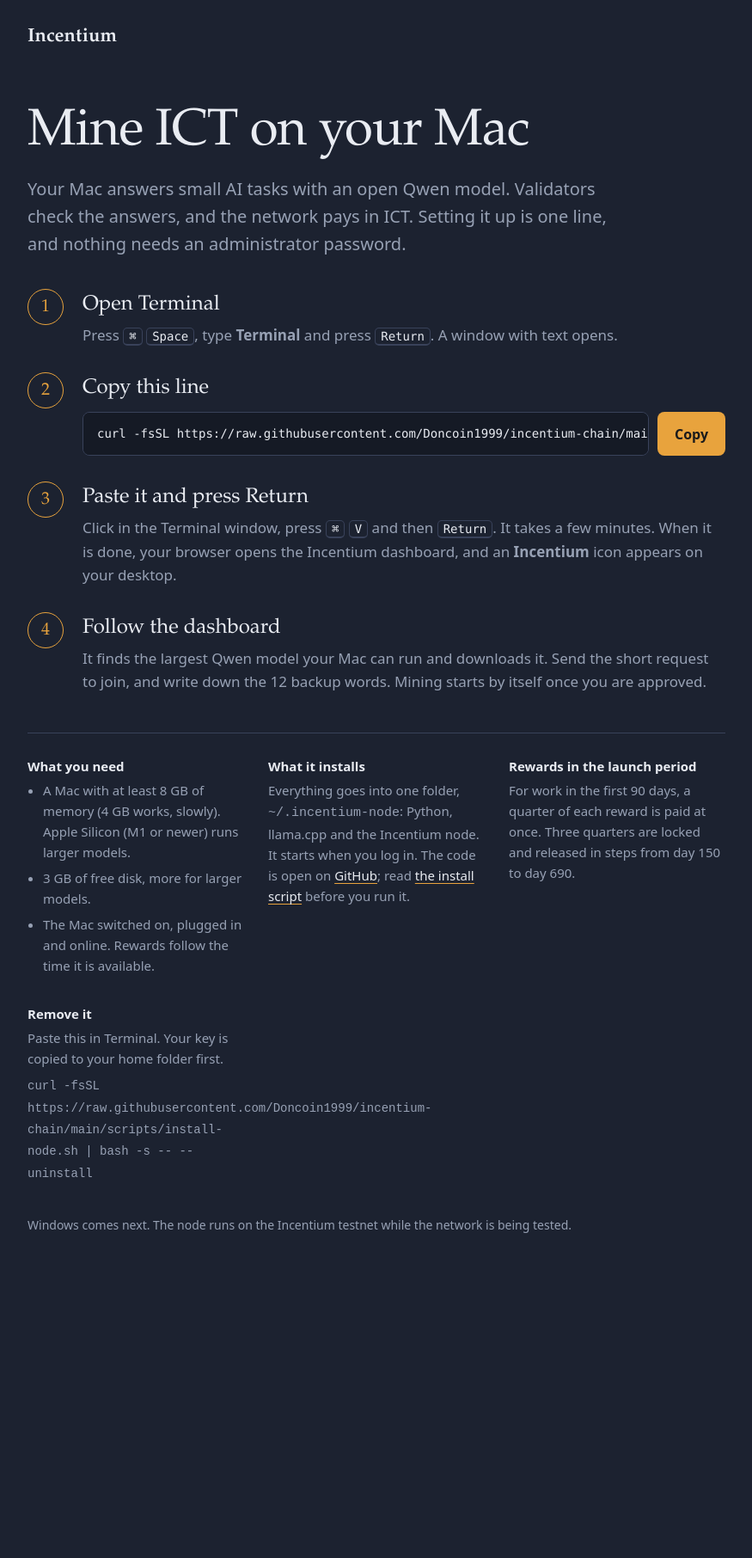
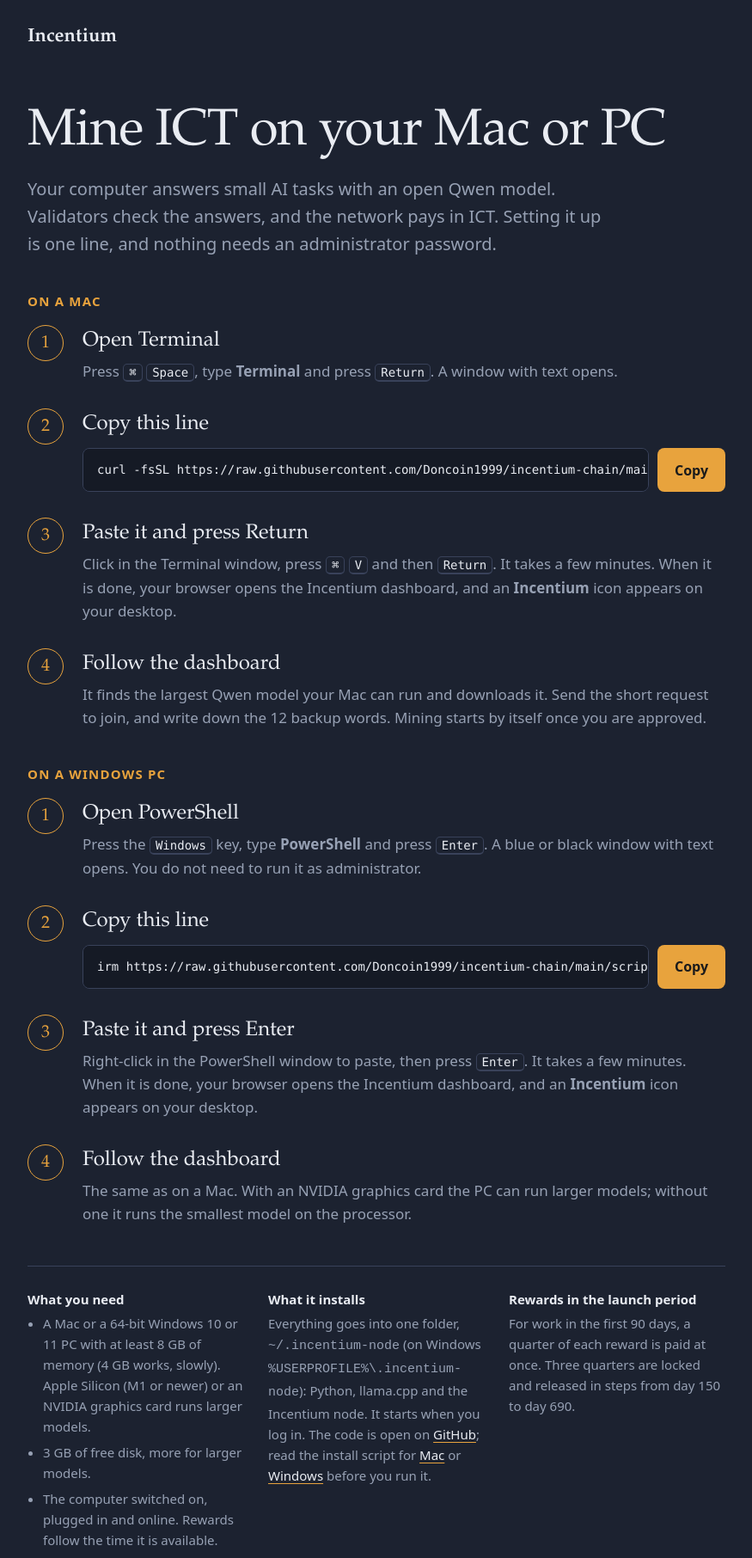
Before and after one commit to Doncoin1999/incentium-chain, a plain HTML site: page site/mine/index.html in a window 1280 px wide. Shown: the top 1812 px of the page at 86% size, without its empty margins (202-1077 px from the left). Before the commit the page ends 1515 px from the top, so only its background shows below. Drawn offline with Linux system fonts and the light colour scheme.

Commit message:
Windows installer for the Incentium node
scripts/install-node.ps1 does on Windows what install-node.sh does on a
Mac, with one PowerShell line and no administrator rights: uv and Python
3.12, the node code, llama.cpp (CUDA 12.4 build with an NVIDIA card,
falling back to the CPU build), settings, a hidden launcher that restarts
the node and starts at login, a desktop icon and the dashboard.
$env:INCENTIUM_UNINSTALL=1 removes it and backs up the miner key.

The node keeps Windows awake while it works, as caffeinate does on Mac.
CI runs the installer end to end in Windows PowerShell 5.1, and the
neuron job installs substrate-interface so its end-to-end test can run.
The mining page shows the Windows steps.

Co-Authored-By: Claude Opus 5.5 <noreply@anthropic.com>
Claude-Session: https://claude.ai/code/session_01Fqzt48i4U9tbwnHuz9gmZF

```diff
--- a/site/mine/index.html
+++ b/site/mine/index.html
@@ -3,9 +3,9 @@
 <head>
 <meta charset="utf-8">
 <meta name="viewport" content="width=device-width, initial-scale=1">
-<title>Mine ICT on your Mac · Incentium</title>
+<title>Mine ICT on your Mac or PC · Incentium</title>
 <link rel="icon" type="image/svg+xml" href="/brand/incentium-logo-white-on-black.svg">
-<meta name="description" content="Run an Incentium node on your Mac with one command. It picks the Qwen model your Mac can run, answers AI tasks and earns ICT.">
+<meta name="description" content="Run an Incentium node on your Mac or Windows PC with one command. It picks the Qwen model your Mac can run, answers AI tasks and earns ICT.">
 <style>
   :root {
     --slate: #1c2230; --panel: #242b3a; --line: #39425a; --text: #e9ecf2; --muted: #97a1b4; --lamp: #e8a33d;
@@ -40,15 +40,17 @@
   .facts p, .facts li { color: var(--muted); font-size: 15px; margin: 0 0 6px; }
   .facts ul { padding-left: 18px; margin: 0; }
   .small { font-size: 14px; color: var(--muted); }
+  h2.os { font: 600 15px var(--sans); text-transform: uppercase; letter-spacing: .08em; color: var(--lamp); margin: 8px 0 22px; }
 </style>
 </head>
 <body>
 <div class="wrap">
   <header><a class="mark" href="/">Incentium</a></header>
 
-  <h1>Mine ICT on your Mac</h1>
-  <p class="lede">Your Mac answers small AI tasks with an open Qwen model. Validators check the answers, and the network pays in ICT. Setting it up is one line, and nothing needs an administrator password.</p>
+  <h1>Mine ICT on your Mac or PC</h1>
+  <p class="lede">Your computer answers small AI tasks with an open Qwen model. Validators check the answers, and the network pays in ICT. Setting it up is one line, and nothing needs an administrator password.</p>
 
+  <h2 class="os">On a Mac</h2>
   <ol class="steps">
     <li>
       <h2>Open Terminal</h2>
@@ -56,8 +58,8 @@
     </li>
     <li>
       <h2>Copy this line</h2>
-      <div class="cmd"><code id="cmd">curl -fsSL https://raw.githubusercontent.com/Doncoin1999/incentium-chain/main/scripts/install-node.sh | bash</code>
-        <button id="copy" type="button">Copy</button></div>
+      <div class="cmd"><code>curl -fsSL https://raw.githubusercontent.com/Doncoin1999/incentium-chain/main/scripts/install-node.sh | bash</code>
+        <button class="copy" type="button">Copy</button></div>
     </li>
     <li>
       <h2>Paste it and press Return</h2>
@@ -69,18 +71,39 @@
     </li>
   </ol>
 
+  <h2 class="os">On a Windows PC</h2>
+  <ol class="steps">
+    <li>
+      <h2>Open PowerShell</h2>
+      <p>Press the <kbd>Windows</kbd> key, type <b>PowerShell</b> and press <kbd>Enter</kbd>. A blue or black window with text opens. You do not need to run it as administrator.</p>
+    </li>
+    <li>
+      <h2>Copy this line</h2>
+      <div class="cmd"><code>irm https://raw.githubusercontent.com/Doncoin1999/incentium-chain/main/scripts/install-node.ps1 | iex</code>
+        <button class="copy" type="button">Copy</button></div>
+    </li>
+    <li>
+      <h2>Paste it and press Enter</h2>
+      <p>Right-click in the PowerShell window to paste, then press <kbd>Enter</kbd>. It takes a few minutes. When it is done, your browser opens the Incentium dashboard, and an <b>Incentium</b> icon appears on your desktop.</p>
+    </li>
+    <li>
+      <h2>Follow the dashboard</h2>
+      <p>The same as on a Mac. With an NVIDIA graphics card the PC can run larger models; without one it runs the smallest model on the processor.</p>
+    </li>
+  </ol>
+
   <div class="facts">
     <div>
       <h3>What you need</h3>
       <ul>
-        <li>A Mac with at least 8 GB of memory (4 GB works, slowly). Apple Silicon (M1 or newer) runs larger models.</li>
+        <li>A Mac or a 64-bit Windows 10 or 11 PC with at least 8 GB of memory (4 GB works, slowly). Apple Silicon (M1 or newer) or an NVIDIA graphics card runs larger models.</li>
         <li>3 GB of free disk, more for larger models.</li>
-        <li>The Mac switched on, plugged in and online. Rewards follow the time it is available.</li>
+        <li>The computer switched on, plugged in and online. Rewards follow the time it is available.</li>
       </ul>
     </div>
     <div>
       <h3>What it installs</h3>
-      <p>Everything goes into one folder, <code>~/.incentium-node</code>: Python, llama.cpp and the Incentium node. It starts when you log in. The code is open on <a href="https://github.com/Doncoin1999/incentium-chain">GitHub</a>; read <a href="https://github.com/Doncoin1999/incentium-chain/blob/main/scripts/install-node.sh">the install script</a> before you run it.</p>
+      <p>Everything goes into one folder, <code>~/.incentium-node</code> (on Windows <code>%USERPROFILE%\.incentium-node</code>): Python, llama.cpp and the Incentium node. It starts when you log in. The code is open on <a href="https://github.com/Doncoin1999/incentium-chain">GitHub</a>; read the install script for <a href="https://github.com/Doncoin1999/incentium-chain/blob/main/scripts/install-node.sh">Mac</a> or <a href="https://github.com/Doncoin1999/incentium-chain/blob/main/scripts/install-node.ps1">Windows</a> before you run it.</p>
     </div>
     <div>
       <h3>Rewards in the launch period</h3>
@@ -88,18 +111,20 @@
     </div>
     <div>
       <h3>Remove it</h3>
-      <p>Paste this in Terminal. Your key is copied to your home folder first.</p>
+      <p>On a Mac, paste this in Terminal. Your key is copied to your home folder first.</p>
       <p><code class="small">curl -fsSL https://raw.githubusercontent.com/Doncoin1999/incentium-chain/main/scripts/install-node.sh | bash -s -- --uninstall</code></p>
+      <p>On Windows, paste this in PowerShell:</p>
+      <p><code class="small">$env:INCENTIUM_UNINSTALL=1; irm https://raw.githubusercontent.com/Doncoin1999/incentium-chain/main/scripts/install-node.ps1 | iex</code></p>
     </div>
   </div>
-  <p class="small" style="margin-top:32px">Windows comes next. The node runs on the Incentium testnet while the network is being tested.</p>
+  <p class="small" style="margin-top:32px">The node runs on the Incentium testnet while the network is being tested.</p>
 </div>
 <script>
-document.getElementById("copy").addEventListener("click", async (e) => {
-  await navigator.clipboard.writeText(document.getElementById("cmd").textContent);
-  e.target.textContent = "Copied";
-  setTimeout(() => (e.target.textContent = "Copy"), 2000);
-});
+document.querySelectorAll("button.copy").forEach((b) => b.addEventListener("click", async () => {
+  await navigator.clipboard.writeText(b.parentElement.querySelector("code").textContent);
+  b.textContent = "Copied";
+  setTimeout(() => (b.textContent = "Copy"), 2000);
+}));
 </script>
 </body>
 </html>
```
Also changed, not shown: .github/workflows/ci.yml, 2 other files.
